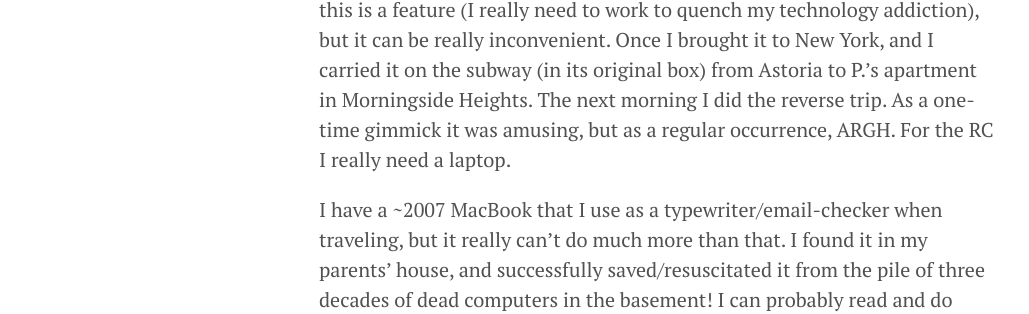
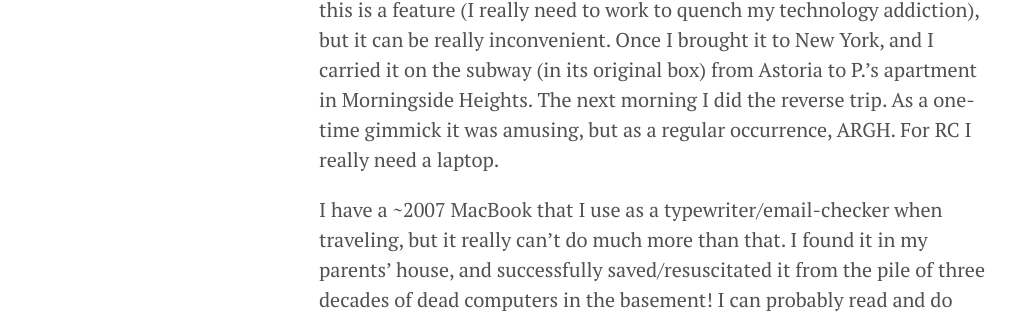
Before and after one commit to amalex5/amalex5.github.io, a Jekyll site: the page built from _posts/2015-12-31-recurse-center-day-negative-three.markdown, in a window 1280 px wide and 900 px high, scrolled down 1898 px. Shown: the part 444-758 px from the top of the window, without its empty margins (1-1030 px from the left). Built offline with Jekyll 4.4.1, drawn with Linux system fonts in a browser that asks for light colours; some of the changed text lies outside the part shown.

Commit message:
Post update: Recurse Center, Day Negative 3

```diff
--- a/_posts/2015-12-31-recurse-center-day-negative-three.markdown
+++ b/_posts/2015-12-31-recurse-center-day-negative-three.markdown
@@ -3,7 +3,7 @@ published: true
 title: Recurse Center, Day Negative 3
 layout: post
 ---
-Or is it Day -2? I guess that depends on whether I think of my first day at the RC as being Day 0 or Day 1. Obviously the former is more CS-y, but my instinct is to stick with the vernacular convention and call it Day 1... and I guess I could give the post-hoc mathematical justification that the numbering is retrospective/trailing, i.e., what I label as "Day 1" covers the day starting from time `t = 0 days` to time `t = 1 day.`
+Or is it Day -2? I guess that depends on whether I think of my first day at RC as being Day 0 or Day 1. Obviously the former is more CS-y, but my instinct is to stick with the vernacular convention and call it Day 1... and I guess I could give the post-hoc mathematical justification that the numbering is retrospective/trailing, i.e., what I label as "Day 1" covers the day starting from time `t = 0 days` to time `t = 1 day.`
 
 BLAH BLAH BLAH. ANYWAY, in the Gregorian Calendar, today is Thursday, December 31st–just a few days before I start the Winter 2 batch at the Recurse Center! One of my goals for my time at RC is to keep a daily blog, for the completely selfish reason that I want to deliberately reflect on what I'm doing and learning there. If I force myself to write daily (to at least write *something*, regardless of whether I *feel* like doing so), and if I do so in a way that's semi-public, then maybe I'll be better at holding myself to at least *some* standard of accountability. (Not, in general, my strongest suit!)
 
@@ -28,7 +28,7 @@ Here are a couple of things on my mind as I prepare for spending three months at
 
     Side note: "I thought about offering you my parents' [halfway fixed-up rental] brownstone in Bed-Stuy," A. said, "but then I realized I'd probably be doing you a favor by NOT forcing you to interact with them." Much appreciated!
 
-2. *I need a computer.* I mean, I have a computer, but I need a laptop. For the last 5.5 years my main (and really, only) computer has been my beloved 24" iMac, which (to my amazement) still works fantastically (though I do want to bump the RAM up from 4GB to 8GB). In my ~25 years of using computers, I've never used a single machine this long (let alone without any frustration!). But the iMac is also completely non-portable. To some extent this is a feature (I really need to work to quench my technology addiction), but it can be really inconvenient. Once I brought it to New York, and I carried it on the subway (in its original box) from Astoria to P.'s apartment in Morningside Heights. The next morning I did the reverse trip. As a one-time gimmick it was amusing, but as a regular occurrence, ARGH. For the RC I really need a laptop.
+2. *I need a computer.* I mean, I have a computer, but I need a laptop. For the last 5.5 years my main (and really, only) computer has been my beloved 24" iMac, which (to my amazement) still works fantastically (though I do want to bump the RAM up from 4GB to 8GB). In my ~25 years of using computers, I've never used a single machine this long (let alone without any frustration!). But the iMac is also completely non-portable. To some extent this is a feature (I really need to work to quench my technology addiction), but it can be really inconvenient. Once I brought it to New York, and I carried it on the subway (in its original box) from Astoria to P.'s apartment in Morningside Heights. The next morning I did the reverse trip. As a one-time gimmick it was amusing, but as a regular occurrence, ARGH. For RC I really need a laptop.
 
     I have a ~2007 MacBook that I use as a typewriter/email-checker when traveling, but it really can't do much more than that. I found it in my parents' house, and successfully saved/resuscitated it from the pile of three decades of dead computers in the basement! I can probably read and do some basic coding on it for a few days until I get a proper laptop, though. I'm typing on it right now!
 
```
